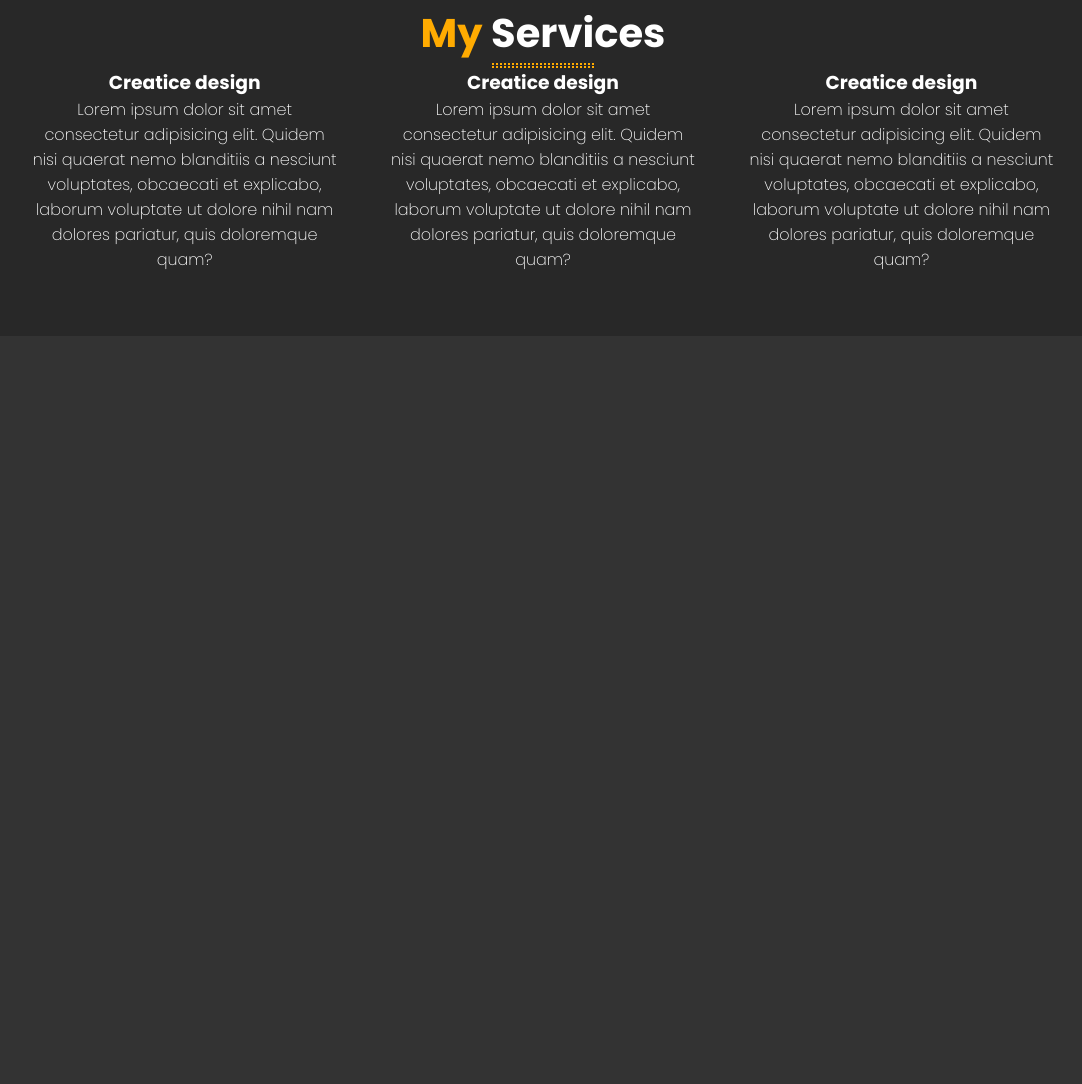
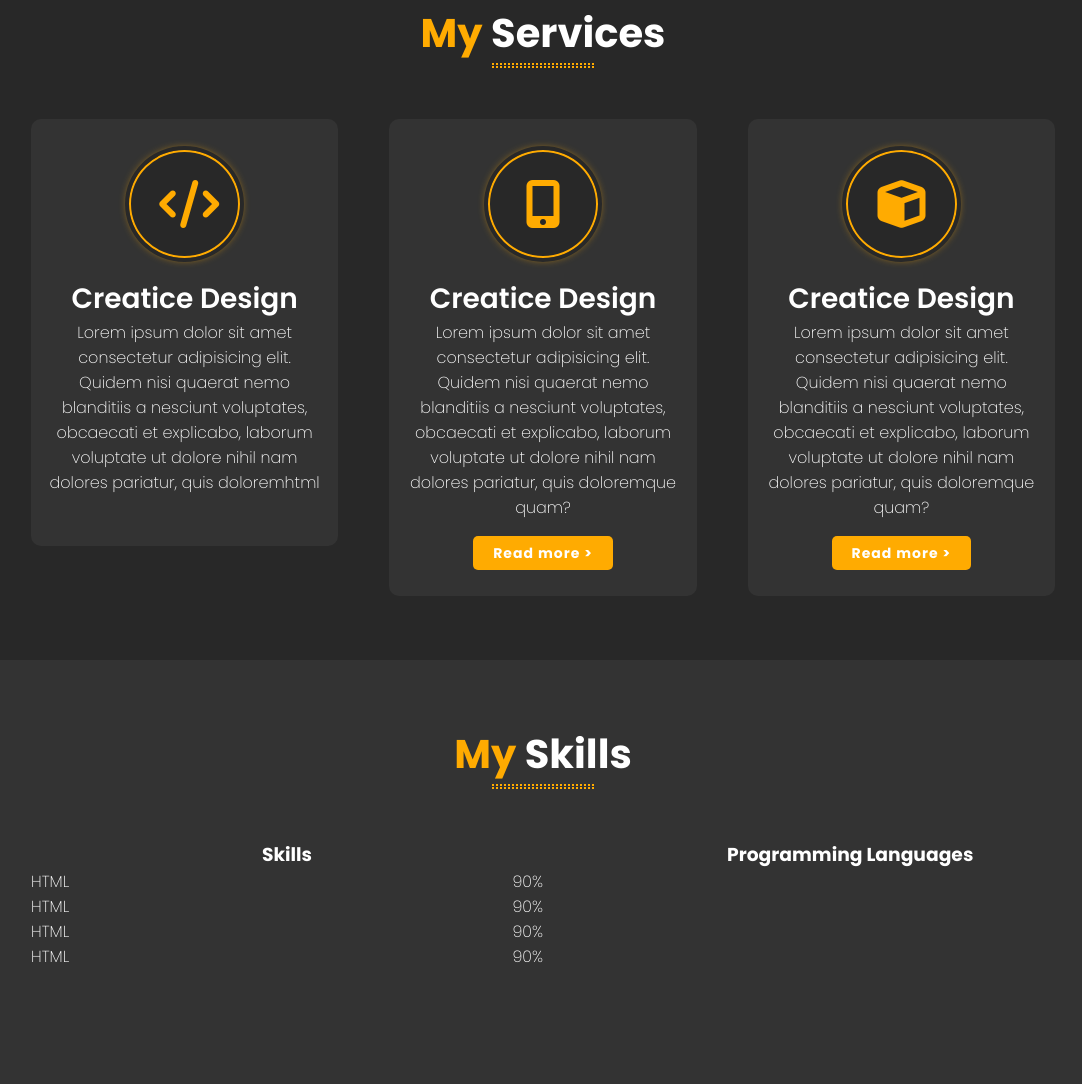
Before and after one commit to msumanned/my-portfolio, a plain HTML site: page index.html in a window 1280 px wide. Shown: the part 1456-2540 px from the top of the page, without its empty margins (97-1179 px from the left). Before the commit the page ends 1792 px from the top, so only its background shows below. Drawn offline with Linux system fonts and the light colour scheme.

```diff
--- a/index.html
+++ b/index.html
@@ -102,40 +102,97 @@
     <!-- services -->
     <section>
         <div class="services">
-            <div class="servic_head">
+            <div class="service_head">
                 <h2><span>My</span> Services</h2>
                 <div class="height"></div>
             </div>
             <div class="grid-service">
                 <div class="grid-item-service">
-                    <div>
+                    <div class="service-content">
+                        <i class="fa-solid fa-code service-icon"></i>
+                        <h3>Creatice design</h3>
+                        <p>Lorem ipsum dolor sit amet consectetur adipisicing elit. Quidem nisi quaerat nemo blanditiis
+                            a nesciunt voluptates, obcaecati et explicabo, laborum voluptate ut dolore nihil nam dolores
+                            pariatur, quis doloremhtml
+                        <!-- <a href="#">Read more ></a> -->
+                    </div>
+                </div>
+                <div class="grid-item-service">
+                    <div class="service-content">
+                        <i class="fa-solid fa-mobile-screen-button service-icon"></i>
+
                         <h3>Creatice design</h3>
                         <p>Lorem ipsum dolor sit amet consectetur adipisicing elit. Quidem nisi quaerat nemo blanditiis
                             a nesciunt voluptates, obcaecati et explicabo, laborum voluptate ut dolore nihil nam dolores
                             pariatur, quis doloremque quam?</p>
+                        <a href="#">Read more ></a>
                     </div>
                 </div>
                 <div class="grid-item-service">
-                    <div>
+                    <div class="service-content">
+                        <i class="fa-solid fa-cube service-icon"></i>
                         <h3>Creatice design</h3>
                         <p>Lorem ipsum dolor sit amet consectetur adipisicing elit. Quidem nisi quaerat nemo blanditiis
                             a nesciunt voluptates, obcaecati et explicabo, laborum voluptate ut dolore nihil nam dolores
                             pariatur, quis doloremque quam?</p>
-                    </div>
-                </div>
-                <div class="grid-item-service">
-                    <div>
-                        <h3>Creatice design</h3>
-                        <p>Lorem ipsum dolor sit amet consectetur adipisicing elit. Quidem nisi quaerat nemo blanditiis
-                            a nesciunt voluptates, obcaecati et explicabo, laborum voluptate ut dolore nihil nam dolores
-                            pariatur, quis doloremque quam?</p>
+                        <a href="#">Read more ></a>
                     </div>
                 </div>
             </div>
         </div>
     </section>
     <!-- skills -->
-    <section></section>
+    <section>
+        <div class="skills_section">
+            <div class="main-text">
+                <h2><span>My</span> Skills</h2>
+                <div class="height"></div>
+            </div>
+
+            <div class="skill_content">
+
+                <div class="skill">
+                    <h3>Skills</h3>
+                    <div class="info-bar">
+                        <div class="info">
+                            <p>HTML</p>
+                            <p>90%</p>
+                        </div>
+                        <div class="bar"> <span></span></div>
+                    </div>
+
+                    <div class="info-bar">
+                        <div class="info">
+                            <p>HTML</p>
+                            <p>90%</p>
+                        </div>
+                        <div class="bar"> <span></span></div>
+                    </div>
+
+                    <div class="info-bar">
+                        <div class="info">
+                            <p>HTML</p>
+                            <p>90%</p>
+                        </div>
+                        <div class="bar"><span></span></div>
+                    </div>
+
+                    <div class="info-bar">
+                        <div class="info">
+                            <p>HTML</p>
+                            <p>90%</p>
+                        </div>
+                        <div class="bar"> <span></span></div>
+                    </div>
+                </div>
+
+                <div class="p_language">
+                    <h3>Programming Languages</h3>
+                </div>
+            </div>
+
+        </div>
+    </section>
 
     <!-- contact -->
     <section></section>
--- a/style.css
+++ b/style.css
@@ -1,5 +1,4 @@
-*{
-
+* {
     margin: 0;
     padding: 0;
     font-family: 'poppins', sans-serif;
@@ -7,7 +6,7 @@
     box-sizing: border-box;
 }
 
-:root{
+:root {
     --bg-color: #333333;
     --second-bg-color: #282828;
     --text-color: #ffff;
@@ -16,23 +15,28 @@
     --h2-font: 40px;
     --p-font: 16px;
 }
-h2{
+
+h2 {
     font-size: var(--h2-font);
 }
-p{
+
+p {
     font-weight: 200;
 }
-body{
+
+body {
     background-color: var(--bg-color);
     color: var(--text-color);
 }
-header{
+
+header {
     width: 100%;
     position: fixed;
     background: transparent;
     z-index: 1000;
 }
-.head{
+
+.head {
     width: 100%;
     display: flex;
     justify-content: space-between;
@@ -41,31 +45,37 @@ header{
     background: transparent;
     padding: 2% 10%;
 }
-.logo{
+
+.logo {
     color: var(--text-color);
     font-size: 40px;
     font-weight: 700;
     letter-spacing: 1px;
 }
-span{
+
+span {
     color: var(--main-color);
 }
-header .menu_list{
+
+header .menu_list {
     display: flex;
     list-style: none;
     float: right;
 }
-.menu_list li{
+
+.menu_list li {
     text-decoration: none;
 }
-.menu_list a{
+
+.menu_list a {
     color: var(--text-color);
     font-size: 17px;
     font-weight: 500;
     margin: 0 10px;
 
 }
-.menu_icon{
+
+.menu_icon {
     background-color: var(--main-color);
     color: #ffff;
     font-size: 25px;
@@ -74,13 +84,15 @@ header .menu_list{
     border-radius: 3px;
     display: none;
 }
-.menu_list a:hover{
+
+.menu_list a:hover {
     color: var(--main-color);
     transition: all .50s ease;
     text-shadow: 0px 0px 10px #ffab01;
 
 }
-.home{
+
+.home {
     position: relative;
     background-image: url(./images/background\ img.png);
     background-repeat: no-repeat;
@@ -93,54 +105,65 @@ header .menu_list{
     align-items: center;
     padding: 0% 10%;
 }
-.home .container{
-    display: grid;
-    grid-template-columns: auto auto;
+
+.home .container {
+    width: 50%;
 }
-.home_greeting{
+
+.home_greeting {
     font-size: 40px;
     padding: 0 0 40px 0;
 }
-.home_content p{
+
+.home_content p {
     line-height: 1.5;
     letter-spacing: 1px;
     padding: 0 0 40px 0;
     font-weight: 200;
-    width: 50%;
     text-align: left;
 }
-.home_content a{
+.home_content a {
+    font-size: 16px;
+}
+.service-content a {
+    font-size: 14px;
+}
+.home_content a , .service-content a {
     background-color: var(--main-color);
     color: white;
     padding: 7px 20px;
-    font-size: 16px;
     font-weight: 700;
     border-radius: 5px;
     letter-spacing: 1px;
 }
-.home_content .work{
+
+.home_content .work {
     background: transparent;
     border: 1px solid var(--main-color);
     margin: 0 0 0 20px;
 }
-.home_content a:hover{
+
+.home_content a:hover, .service-content a:hover {
     letter-spacing: 2px;
     box-shadow: 0 0 10px var(--main-color);
     transition: all .40s ease;
 }
-.name h2{
+
+.name h2 {
     padding: 0 0 10px;
     font-size: 45px;
     line-height: 0.5;
 }
-.passion h3{
+
+.passion h3 {
     font-size: 25px;
     color: var(--bg-color);
     text-transform: uppercase;
     -webkit-text-stroke: 0.5px #ffab01;
     position: relative;
 }
-.passion h3::before{
+
+.passion h3::before {
     color: var(--main-color);
     top: 0;
     left: 0;
@@ -154,20 +177,22 @@ header .menu_list{
     animation: animate 9s linear infinite;
 }
 
-@keyframes animate{
+@keyframes animate {
+
     0%,
     10%,
-    100%{
+    100% {
         width: 0;
     }
+
     70%,
-    100%{
-        width: 42%;
+    100% {
+        width: 100%;
     }
 
 }
 
-.grid-container{
+.grid-container {
     display: grid;
     gap: 10%;
     grid-template-columns: auto auto;
@@ -175,34 +200,93 @@ header .menu_list{
     padding: 5% 10%;
 
 }
-.my_img img{
+
+.my_img img {
     /* border-radius: 500px; */
     box-shadow: 0px 10px 10px #ffab01;
 }
-.about_me p{
+
+.about_me p {
     padding: 40px 0 0 0;
 }
-.about_me ul li{
+
+.about_me ul li {
     padding: 10px 0 0 0;
     color: var(--main-color);
     letter-spacing: 1.5px;
 }
-.height{
+
+.height {
     height: 5px;
     border: 2px dotted var(--main-color);
     width: 15%;
 }
+
 .services{
     background-color: var(--second-bg-color);
     padding: 5% 10%;
     text-align: center;
 }
-.services .height{
+
+.services .height, .skills_section .height {
     margin: auto;
     width: 10%;
 }
-.grid-service{
+
+.grid-service {
     display: grid;
     grid-template-columns: auto auto auto;
     gap: 5%;
+    padding: 5% 0 0 0;
 }
+
+.grid-item-service:hover {
+    transform: translateY(-10px);
+    cursor: pointer;
+}
+
+.service-content {
+    text-align: center;
+    background-color: var(--bg-color);
+    padding: 10% 5%;
+    border-radius: 10px;
+}
+
+.service-content .service-icon{
+    width: 40%;
+    background-color: var(--second-bg-color);
+    color: var(--main-color);
+    font-size: 48px;
+    padding: 28px;
+    border: 2px solid var(--main-color);
+    border-radius: 50%;
+    outline: 4px solid var(--second-bg-color);
+    box-shadow: 0 0 10px #ffab01;
+}
+.service-content h3{
+    padding: 20px 0 0 0;
+    font-size: 28px;
+    font-weight: 600;
+    text-transform: capitalize;
+}
+.service-content p{
+    font-size: 16px;
+    padding: 0 0 20px 0;
+}
+.skills_section{
+    padding: 5% 10%;
+}
+.skills_section .main-text{
+    text-align: center;
+}
+.skill_content{
+    display: grid;
+    grid-template-columns: 50% 50%;
+    gap: 5%;
+    padding: 5% 0;
+    text-align: center;
+}
+.info{
+    display: flex;
+    justify-content: space-between;
+}
```
